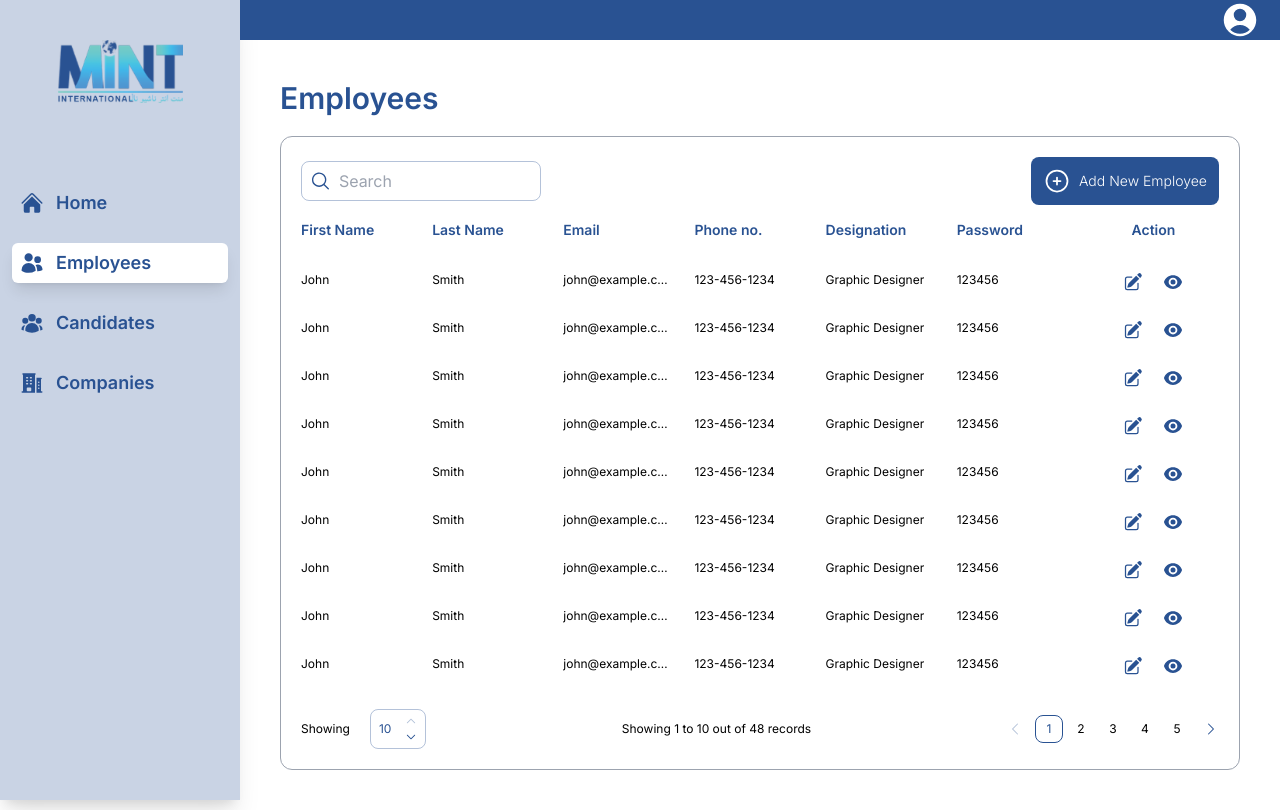
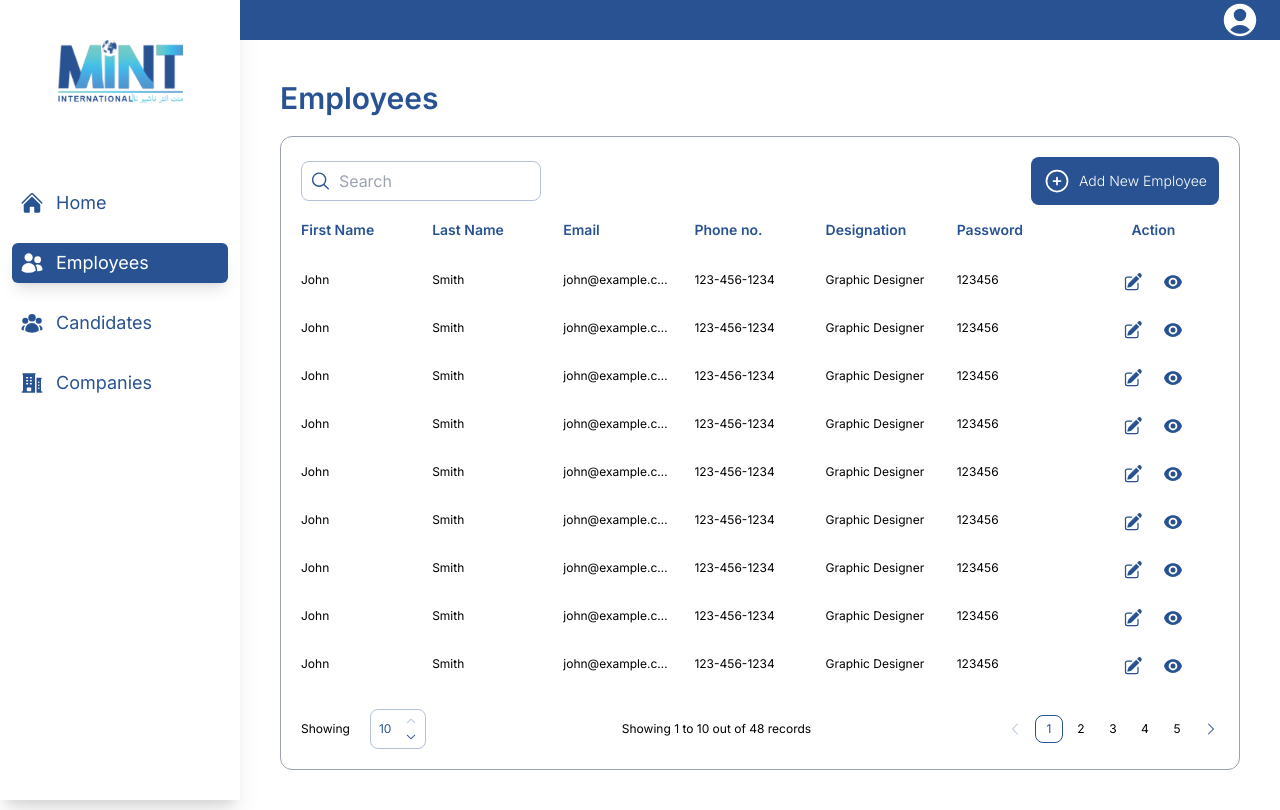
Before and after one commit to HarisShaikh97/mint-international, a Next.js app: page /admin/dashboard/employees in a window 1280 px wide. Built offline with nearby package versions, Linux system fonts and the light colour scheme.

Commit message:
Sidenav design updated

```diff
--- a/src/components/side-nav/SideNav.js
+++ b/src/components/side-nav/SideNav.js
@@ -15,7 +15,7 @@ export default function SideNav() {
 	const router = useRouter()
 
 	return (
-		<div className="h-full w-60 bg-primary bg-opacity-25 shadow-xl flex flex-col gap-20 items-center px-3 py-10">
+		<div className="h-full w-60 shadow-xl flex flex-col gap-20 items-center px-3 py-10">
 			<Image
 				src={"/images/mint-international-logo.png"}
 				alt="logo"
@@ -26,7 +26,7 @@ export default function SideNav() {
 				<button
 					className={`h-10 w-full flex flex-row items-center gap-3 px-2 transform-gpu ease-in-out duration-500 ${
 						pathname === "/admin/dashboard" &&
-						"bg-white rounded-md shadow-lg"
+						"bg-primary rounded-md shadow-lg"
 					}`}
 					onClick={() => {
 						if (pathname !== "/admin/dashboard") {
@@ -34,13 +34,27 @@ export default function SideNav() {
 						}
 					}}
 				>
-					<HomeIcon className="size-6 text-primary" />
-					<p className="text-lg text-primary font-semibold">Home</p>
+					<HomeIcon
+						className={`size-6  ${
+							pathname === "/admin/dashboard"
+								? "text-white"
+								: "text-primary"
+						}`}
+					/>
+					<p
+						className={`text-lg ${
+							pathname === "/admin/dashboard"
+								? "text-white"
+								: "text-primary"
+						}`}
+					>
+						Home
+					</p>
 				</button>
 				<button
 					className={`h-10 w-full flex flex-row items-center gap-3 px-2 transform-gpu ease-in-out duration-500 ${
 						pathname?.includes("/admin/dashboard/employees") &&
-						"bg-white rounded-md shadow-lg"
+						"bg-primary rounded-md shadow-lg"
 					}`}
 					onClick={() => {
 						if (pathname !== "/admin/dashboard/employees") {
@@ -48,15 +62,27 @@ export default function SideNav() {
 						}
 					}}
 				>
-					<UsersIcon className="size-6 text-primary" />
-					<p className="text-lg text-primary font-semibold">
+					<UsersIcon
+						className={`size-6 ${
+							pathname?.includes("/admin/dashboard/employees")
+								? "text-white"
+								: "text-primary"
+						}`}
+					/>
+					<p
+						className={`text-lg ${
+							pathname?.includes("/admin/dashboard/employees")
+								? "text-white"
+								: "text-primary"
+						}`}
+					>
 						Employees
 					</p>
 				</button>
 				<button
 					className={`h-10 w-full flex flex-row items-center gap-3 px-2 transform-gpu ease-in-out duration-500 ${
 						pathname?.includes("/admin/dashboard/candidates") &&
-						"bg-white rounded-md shadow-lg"
+						"bg-primary rounded-md shadow-lg"
 					}`}
 					onClick={() => {
 						if (pathname !== "/admin/dashboard/candidates") {
@@ -64,19 +90,43 @@ export default function SideNav() {
 						}
 					}}
 				>
-					<UserGroupIcon className="size-6 text-primary" />
-					<p className="text-lg text-primary font-semibold">
+					<UserGroupIcon
+						className={`size-6 ${
+							pathname?.includes("/admin/dashboard/candidates")
+								? "text-white"
+								: "text-primary"
+						}`}
+					/>
+					<p
+						className={`text-lg ${
+							pathname?.includes("/admin/dashboard/candidates")
+								? "text-white"
+								: "text-primary"
+						}`}
+					>
 						Candidates
 					</p>
 				</button>
 				<button
 					className={`h-10 w-full flex flex-row items-center gap-3 px-2 transform-gpu ease-in-out duration-500 ${
-						pathname === "/admin/companies" &&
-						"bg-white rounded-md shadow-lg"
+						pathname === "/admin/dashboard/companies" &&
+						"bg-primary rounded-md shadow-lg"
 					}`}
 				>
-					<BuildingOffice2Icon className="size-6 text-primary" />
-					<p className="text-lg text-primary font-semibold">
+					<BuildingOffice2Icon
+						className={`size-6 text-primary ${
+							pathname === "/admin/dashboard/companies"
+								? "text-white"
+								: "text-primary"
+						}`}
+					/>
+					<p
+						className={`text-lg ${
+							pathname === "/admin/dashboard/companies"
+								? "text-white"
+								: "text-primary"
+						}`}
+					>
 						Companies
 					</p>
 				</button>
```
